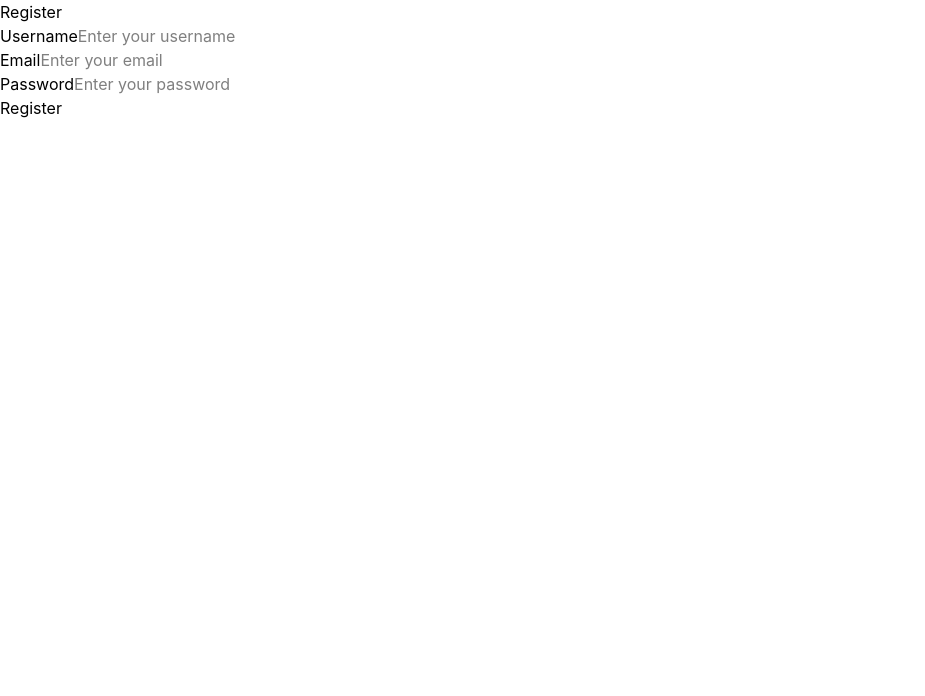
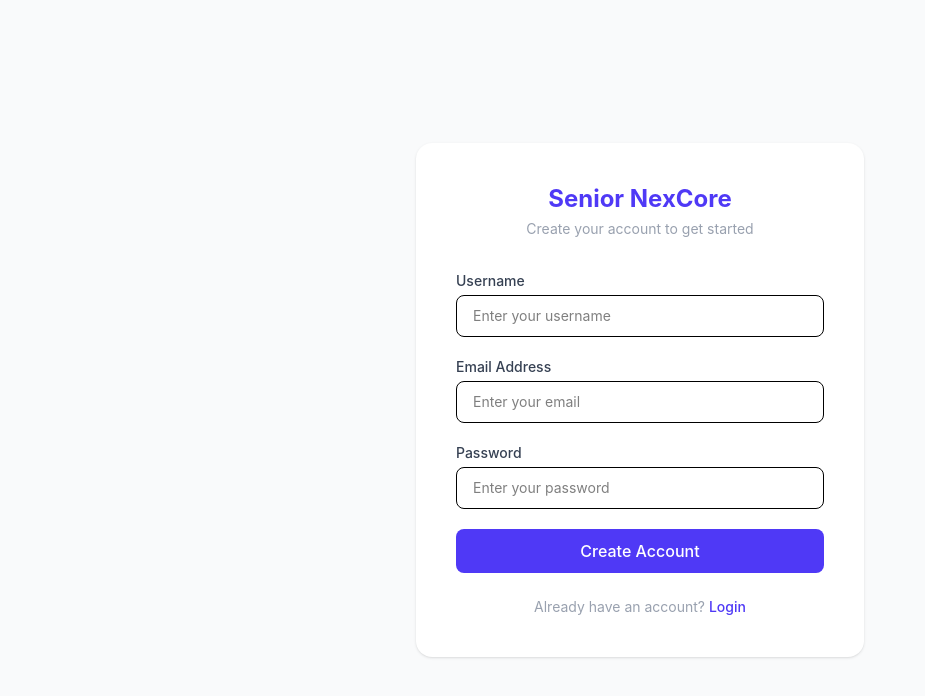
Before and after one commit to VidhyaDivakar/senior-care-hub, a React (Vite) app in the folder frontend/seniorhub/: page /register in a window 1280 px wide. Shown: the top 696 px of the page, without its empty margins (0-925 px from the left). Built offline with nearby package versions, Linux system fonts and the light colour scheme.

Commit message:
Fixing links in the dashboard side bar

```diff
--- a/frontend/seniorhub/src/App.tsx
+++ b/frontend/seniorhub/src/App.tsx
@@ -5,6 +5,7 @@ import Contact from './pages/Contact'
 import Login from './pages/Login'
 import Register from './pages/Register'
 import DashboardLayout from './pages/dashboard/DashboardLayout'
+import Overview from './pages/dashboard/Overview'
 import MyProfile from './pages/dashboard/MyProfile'
 import MySkills from './pages/dashboard/MySkills'
 import LearningRequests from './pages/dashboard/LearningRequests'
@@ -24,7 +25,8 @@ function App() {
         <Route path="/register" element={<Register />} />
 
         <Route path="/dashboard" element={<ProtectedRoute><DashboardLayout /></ProtectedRoute>}>
-          <Route index element={<MyProfile />} />
+          <Route index element={<Overview />} />
+          <Route path="profile" element={<MyProfile />} />
           <Route path="skills" element={<MySkills />} />
           <Route path="learning" element={<LearningRequests />} />
           <Route path="community" element={<CommunityBoard />} />
--- a/frontend/seniorhub/src/components/layout/Sidebar.tsx
+++ b/frontend/seniorhub/src/components/layout/Sidebar.tsx
@@ -15,10 +15,11 @@ const Sidebar = ({ onLogout }: SidebarProps) => {
           Senior NexCore
         </NavLink>
         <ul className="flex flex-col gap-4 list-none">
-          <li><NavLink to="/dashboard" end className={linkClass}>My Profile</NavLink></li>
+          <li><NavLink to="/dashboard" end className={linkClass}>Dashboard</NavLink></li>
+          <li><NavLink to="/dashboard/learning" className={linkClass}>Learning Requests</NavLink></li>
           <li><NavLink to="/dashboard/skills" className={linkClass}>My Skills</NavLink></li>
-          <li><NavLink to="/dashboard/learning" className={linkClass}>Learning Requests</NavLink></li>
           <li><NavLink to="/dashboard/community" className={linkClass}>Community Board</NavLink></li>
+          <li><NavLink to="/dashboard/profile" className={linkClass}>My Profile</NavLink></li>
         </ul>
       </div>
       <button onClick={onLogout} className="bg-red-500 text-white px-4 py-2 rounded-lg hover:bg-red-600">
--- a/frontend/seniorhub/src/pages/Register.tsx
+++ b/frontend/seniorhub/src/pages/Register.tsx
@@ -10,50 +10,86 @@ const Register = () => {
   const navigate = useNavigate()
 
   return (
-    <div>
-      <h2>Register</h2>
-      {error && <p>{error}</p>}
+    <div className="min-h-screen bg-gray-50 flex items-center justify-center px-4">
+      <div className="bg-white rounded-2xl shadow-sm p-10 w-full max-w-md">
+
+        {/* Logo */}
+        <div className="text-center mb-8">
+          <h1 className="text-2xl font-bold text-indigo-600 mb-1">Senior NexCore</h1>
+          <p className="text-gray-400 text-sm">Create your account to get started</p>
+        </div>
+
+        {error && (
+          <div className="bg-red-50 border border-red-200 text-red-600 text-sm rounded-lg px-4 py-3 mb-6">
+            {error}
+          </div>
+        )}
+
         <form onSubmit={async (e) => {
           e.preventDefault()
           try {
             await registerUser(username, email, password)
             navigate('/login')
-        } catch (err) {
+          } catch {
             setError('Registration failed. Try again.')
           }
-      }}>
-        <div>
-          <label>Username</label>
+        }} className="flex flex-col gap-5">
+
+          <div className="flex flex-col gap-1">
+            <label htmlFor="username" className="text-sm font-medium text-gray-700">Username</label>
             <input
+              id="username"
               type="text"
               value={username}
               onChange={(e) => setUsername(e.target.value)}
               placeholder="Enter your username"
               required
+              className="border rounded-lg px-4 py-2.5 text-sm focus:outline-none focus:ring-2 focus:ring-indigo-400"
             />
           </div>
-        <div>
-          <label>Email</label>
+
+          <div className="flex flex-col gap-1">
+            <label htmlFor="email" className="text-sm font-medium text-gray-700">Email Address</label>
             <input
+              id="email"
               type="email"
               value={email}
               onChange={(e) => setEmail(e.target.value)}
               placeholder="Enter your email"
               required
+              className="border rounded-lg px-4 py-2.5 text-sm focus:outline-none focus:ring-2 focus:ring-indigo-400"
             />
           </div>
-        <div>
-          <label>Password</label>
+
+          <div className="flex flex-col gap-1">
+            <label htmlFor="password" className="text-sm font-medium text-gray-700">Password</label>
             <input
+              id="password"
               type="password"
               value={password}
               onChange={(e) => setPassword(e.target.value)}
               placeholder="Enter your password"
               required
+              className="border rounded-lg px-4 py-2.5 text-sm focus:outline-none focus:ring-2 focus:ring-indigo-400"
             />
           </div>
-        <button type="submit">Register</button>
+
+          <button
+            type="submit"
+            className="bg-indigo-600 text-white py-2.5 rounded-lg font-medium hover:bg-indigo-700 transition-colors"
+          >
+            Create Account
+          </button>
         </form>
+
+        <p className="text-center text-sm text-gray-400 mt-6">
+          Already have an account?{' '}
+          <button onClick={() => navigate('/login')} className="text-indigo-600 font-medium hover:underline">
+            Login
+          </button>
+        </p>
+
+      </div>
     </div>
   )
 }
--- /dev/null
+++ b/frontend/seniorhub/src/pages/dashboard/Overview.tsx
@@ -0,0 +1,44 @@
+import { Lightbulb, BookOpen, Newspaper, MessageCircle } from 'lucide-react'
+import { useSkills } from '../../hooks/useSkills'
+import { useLearningRequests } from '../../hooks/useLearningRequests'
+import { useCommunityPosts } from '../../hooks/useCommunityPosts'
+import StatCard from '../../components/ui/StatCard'
+import SkillsPreview from '../../components/skills/SkillsPreview'
+import LearningRequestsPreview from '../../components/learning/LearningRequestsPreview'
+import CommunityPostsPreview from '../../components/community/CommunityPostsPreview'
+import UpcomingEvents from '../../components/dashboard/UpcomingEvents'
+
+const Overview = () => {
+  const { skills } = useSkills()
+  const { requests } = useLearningRequests()
+  const { posts } = useCommunityPosts()
+
+  const cards = [
+    { label: 'My Skills', count: skills.length, icon: <Lightbulb size={32} />, bg: 'bg-indigo-50', color: 'text-indigo-600' },
+    { label: 'Learning Requests', count: requests.length, icon: <BookOpen size={32} />, bg: 'bg-purple-50', color: 'text-purple-600' },
+    { label: 'Community Posts', count: posts.length, icon: <Newspaper size={32} />, bg: 'bg-blue-50', color: 'text-blue-600' },
+    { label: 'Messages', count: 'Coming Soon', icon: <MessageCircle size={32} />, bg: 'bg-pink-50', color: 'text-pink-600' },
+  ]
+
+  return (
+    <div className="flex flex-col gap-6">
+      <div className="grid grid-cols-1 sm:grid-cols-2 lg:grid-cols-4 gap-6">
+        {cards.map(card => (
+          <StatCard key={card.label} {...card} />
+        ))}
+      </div>
+
+      <div className="grid grid-cols-2 gap-6">
+        <SkillsPreview skills={skills} />
+        <LearningRequestsPreview requests={requests} />
+      </div>
+
+      <div className="grid grid-cols-2 gap-6">
+        <CommunityPostsPreview posts={posts} />
+        <UpcomingEvents />
+      </div>
+    </div>
+  )
+}
+
+export default Overview
```
Lines whose indentation alone changed are shown as unchanged.
